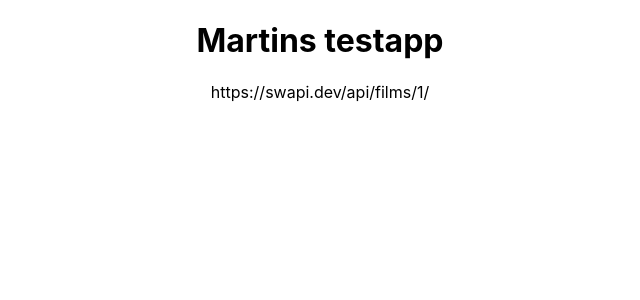
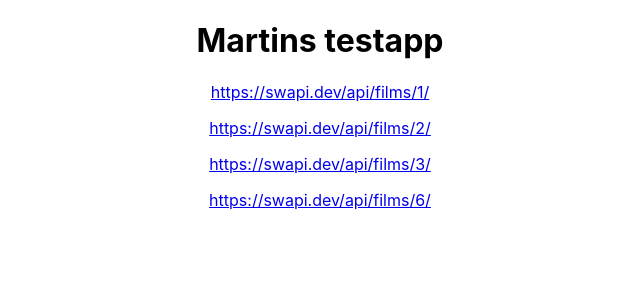
Before and after one commit to martin-glimakra/martin-test, a React (Create React App) app: page / in a window 1280 px wide. Shown: the top 300 px of the page, without its empty margins (320-960 px from the left). Built offline with nearby package versions, Linux system fonts and the light colour scheme.

Commit message:
titel till länk på DisplayMovieTitle komponent

```diff
--- a/src/App.js
+++ b/src/App.js
@@ -10,10 +10,9 @@ function App() {
     <div className="App">
       <h1>Martins testapp</h1>
       <DisplayMovieTitle title={data.films[0]} />
-      {/* <p>{data.films[0]}</p>
-      <p>{data.films[1]}</p>
-      <p>{data.films[2]}</p>
-      <p>{data.films[3]}</p> */}
+      <DisplayMovieTitle title={data.films[1]} />
+      <DisplayMovieTitle title={data.films[2]} />
+      <DisplayMovieTitle title={data.films[3]} />
     </div>
   );
 }
--- a/src/components/DisplayMovieTitle.js
+++ b/src/components/DisplayMovieTitle.js
@@ -1,7 +1,7 @@
 export default function DisplayMovieTitle(props) {
     return (
         <p>
-            {props.title}
+           <a href={props.title}> {props.title} </a>
         </p>
     )
 }
```
